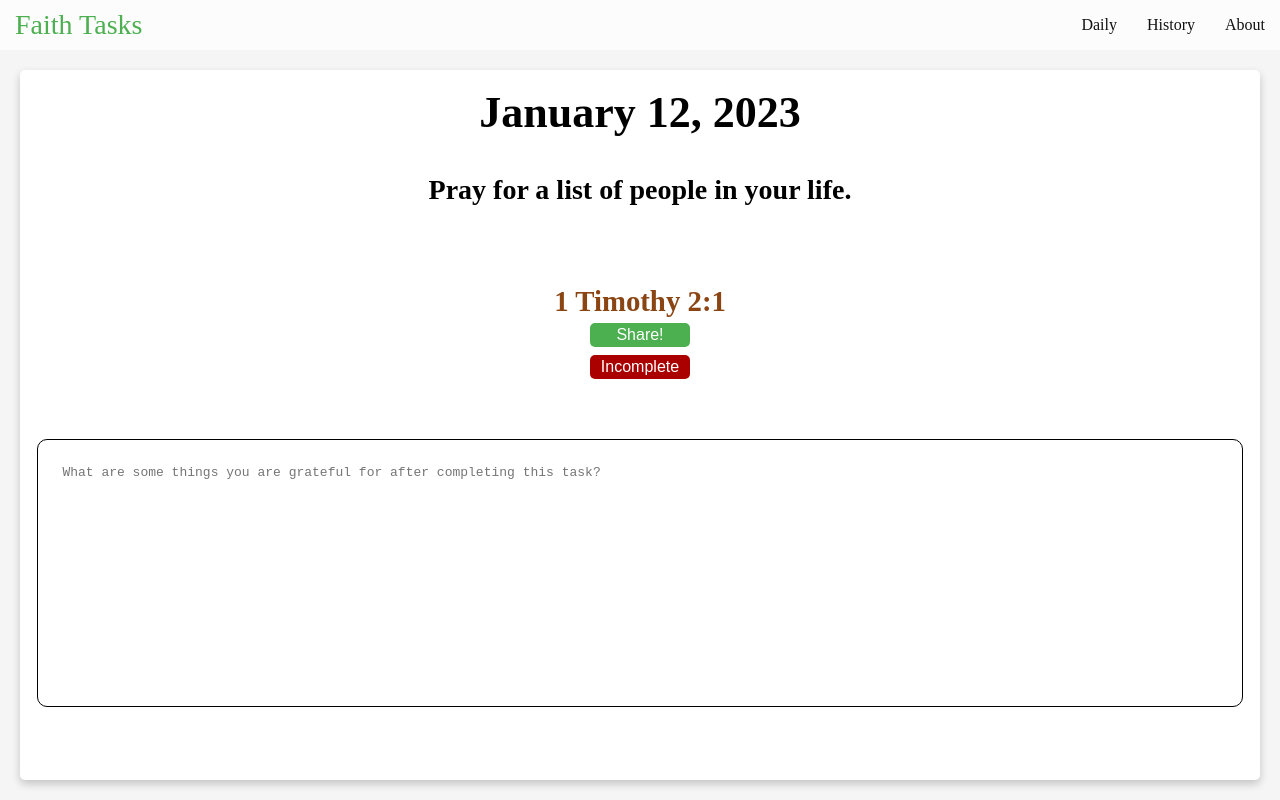
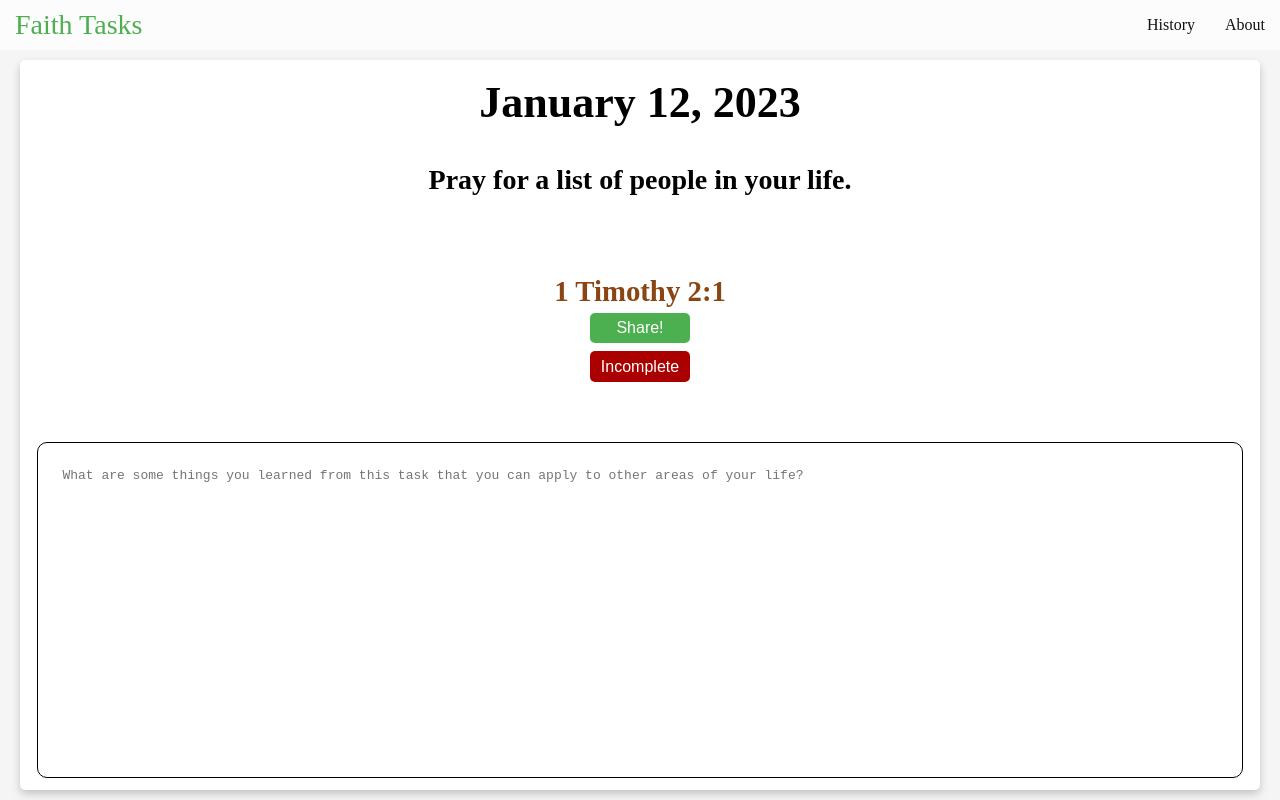
Before and after one commit to ryannarnoldd/FaithTasks, a React (Create React App) app: page / in a window 1280 px wide. Built offline with nearby package versions, Linux system fonts and the light colour scheme.

Commit message:
Adding functions to Utils.js, styles of notes box

```diff
--- a/src/Utils.js
+++ b/src/Utils.js
@@ -33,3 +33,29 @@ export const fetchTask = (date) => {
         task: history[date] || { title: 'This task could not be found.', description: '', verse: '' }
     }
 }
+
+export const formatLink = (verse) => {
+    const books = {'Genesis': 'GEN','Exodus': 'EXO','Leviticus': 'LEV','Numbers': 'NUM','Deuteronomy': 'DEU','Joshua': 'JOS','Judges': 'JDG','Ruth': 'RUT','1 Samuel': '1SA','2 Samuel': '2SA','1 Kings': '1KI','2 Kings': '2KI','1 Chronicles': '1CH','2 Chronicles': '2CH','Ezra': 'EZR','Nehemiah': 'NEH','Esther': 'EST','Job': 'JOB','Psalms': 'PSA','Proverbs': 'PRO','Ecclesiastes': 'ECC','Song of Solomon': 'SNG','Isaiah': 'ISA','Jeremiah': 'JER','Lamentations': 'LAM','Ezekiel': 'EZK','Daniel': 'DAN','Hosea': 'HOS','Joel': 'JOL','Amos': 'AMO','Obadiah': 'OBA','Jonah': 'JON','Micah': 'MIC','Nahum': 'NAM','Habakkuk': 'HAB','Zephaniah': 'ZEP','Haggai': 'HAG','Zechariah': 'ZEC','Malachi': 'MAL','Matthew': 'MAT','Mark': 'MRK','Luke': 'LUK','John': 'JHN','Acts': 'ACT','Romans': 'ROM','1 Corinthians': '1CO','2 Corinthians': '2CO','Galatians': 'GAL','Ephesians': 'EPH','Philippians': 'PHP','Colossians': 'COL','1 Thessalonians': '1TH','2 Thessalonians': '2TH','1 Timothy': '1TI','2 Timothy': '2TI','Titus': 'TIT','Philemon': 'PHM','Hebrews': 'HEB','James': 'JAS','1 Peter': '1PE','2 Peter': '2PE','1 John': '1JN','2 John': '2JN','3 John': '3JN','Jude': 'JUD','Revelation': 'REV'}
+
+    var [ book, chapter, verseNum] = verse.split(/(\d+):/);
+    book = book.trim();
+
+    return `https://my.bible.com/bible/116/${books[book]}.${chapter}.${verseNum}`;
+}
+
+export const getRandomQuestion = () => {
+    const questions = [
+        "What was your main takeway from the task?",
+        "What does this task teach us about God?",
+        "What are some things you struggled with during this task?",
+        "What are some things you will do differently next time you complete this task?",
+        "How can you apply this task to your everyday life?",
+        "What are some things you are grateful for after completing this task?",
+        "What are some things you wish to improve upon after completing this task?",
+        "What is something that stood out to you during this task?",
+        "What are some things you will remember from this task?",
+        "What are some things you learned from this task that you can apply to other areas of your life?"
+      ]
+
+    return questions[Math.floor(Math.random() * questions.length)];
+}
--- a/src/components/Navbar.js
+++ b/src/components/Navbar.js
@@ -6,7 +6,6 @@ const Navbar = () => {
     <nav>
       <a href="/">Faith Tasks</a>
       <div className="links">
-        <a href="daily">Daily</a>
         <a href="history">History</a>
         <a href="about">About</a>
       </div>
--- a/src/components/Task.js
+++ b/src/components/Task.js
@@ -1,22 +1,23 @@
 import { React, useState, useEffect } from 'react';
-import { getDateString } from '../Utils';
+import { getDateString, formatLink, getRandomQuestion } from '../Utils.js';
 import '../style.scss';
 
+function getTotalData(date, complete, notes) {
+  var localData = localStorage.getItem("data");
+  localData = localData ? JSON.parse(localData) : {};
+
+  var newData = { [date]: {
+    "complete": complete,
+    "notes": notes
+  }};
+
+  return {
+    ...localData,
+    ...newData
+  };
+}
+
 const Task = ({ date, task: { title, verse }}) => {
-  const questions = [
-    "What was your main takeway from the task?",
-    "What does this task teach us about God?",
-    "What are some things you struggled with during this task?",
-    "What are some things you will do differently next time you complete this task?",
-    "How can you apply this task to your everyday life?",
-    "What are some things you are grateful for after completing this task?",
-    "What are some things you wish to improve upon after completing this task?",
-    "What is something that stood out to you during this task?",
-    "What are some things you will remember from this task?",
-    "What are some things you learned from this task that you can apply to other areas of your life?"
-  ]
-  const randomQuestion = questions[Math.floor(Math.random() * questions.length)];
-
   const dateString = getDateString(date);
 
   const localData = localStorage.getItem("data") ? JSON.parse(localStorage.getItem("data")) : {};
@@ -25,33 +26,9 @@ const Task = ({ date, task: { title, verse }}) => {
 
   const [data] = useState(getTotalData(complete, notes));
 
-  function getTotalData(complete, notes) {
-    var localData = localStorage.getItem("data");
-    localData = localData ? JSON.parse(localData) : {};
-
-    var newData = { [date]: {
-      "complete": complete,
-      "notes": notes
-    }};
-
-    return {
-      ...localData,
-      ...newData
-    };
-  }
-
   useEffect(() => {
-    localStorage.setItem("data", JSON.stringify(getTotalData(complete, notes)));
-  }, [data, complete, notes]); // eslint-disable-line react-hooks/exhaustive-deps
-
-  function formatLink (verse) {
-    const books = {'Genesis': 'GEN','Exodus': 'EXO','Leviticus': 'LEV','Numbers': 'NUM','Deuteronomy': 'DEU','Joshua': 'JOS','Judges': 'JDG','Ruth': 'RUT','1 Samuel': '1SA','2 Samuel': '2SA','1 Kings': '1KI','2 Kings': '2KI','1 Chronicles': '1CH','2 Chronicles': '2CH','Ezra': 'EZR','Nehemiah': 'NEH','Esther': 'EST','Job': 'JOB','Psalms': 'PSA','Proverbs': 'PRO','Ecclesiastes': 'ECC','Song of Solomon': 'SNG','Isaiah': 'ISA','Jeremiah': 'JER','Lamentations': 'LAM','Ezekiel': 'EZK','Daniel': 'DAN','Hosea': 'HOS','Joel': 'JOL','Amos': 'AMO','Obadiah': 'OBA','Jonah': 'JON','Micah': 'MIC','Nahum': 'NAM','Habakkuk': 'HAB','Zephaniah': 'ZEP','Haggai': 'HAG','Zechariah': 'ZEC','Malachi': 'MAL','Matthew': 'MAT','Mark': 'MRK','Luke': 'LUK','John': 'JHN','Acts': 'ACT','Romans': 'ROM','1 Corinthians': '1CO','2 Corinthians': '2CO','Galatians': 'GAL','Ephesians': 'EPH','Philippians': 'PHP','Colossians': 'COL','1 Thessalonians': '1TH','2 Thessalonians': '2TH','1 Timothy': '1TI','2 Timothy': '2TI','Titus': 'TIT','Philemon': 'PHM','Hebrews': 'HEB','James': 'JAS','1 Peter': '1PE','2 Peter': '2PE','1 John': '1JN','2 John': '2JN','3 John': '3JN','Jude': 'JUD','Revelation': 'REV'}
-
-    var [ book, chapter, verseNum] = verse.split(/(\d+):/);
-    book = book.trim();
-
-    return `https://my.bible.com/bible/116/${books[book]}.${chapter}.${verseNum}`;
-  }
+    localStorage.setItem("data", JSON.stringify(getTotalData(date, complete, notes)));
+  }, [data, date, complete, notes]);
 
   function copyToClipboard() {
     navigator.clipboard.writeText(window.location.href);
@@ -66,13 +43,11 @@ const Task = ({ date, task: { title, verse }}) => {
     document.getElementById("complete").innerHTML = complete ? "Incomplete" : "Complete";
   }
 
-
   return (
     <div className="task">
       <h1>{dateString}</h1>
 
-      <br />
-      <br />
+      <br /> <br />
 
       <div style={{display: 'flex', justifyContent: 'space-between', alignItems: 'center'}}>
         <p>{ title }</p>
@@ -80,17 +55,12 @@ const Task = ({ date, task: { title, verse }}) => {
 
       <br /> <br />
 
-      <h2>
-        <a id="verse" href={formatLink(verse)} target="_blank" rel="noreferrer">
-          {verse}
-        </a>
-      </h2>
+      <h2><a id="verse" href={formatLink(verse)} target="_blank" rel="noreferrer">{verse}</a></h2>
 
       <button id="share" onClick={ copyToClipboard }>Share!</button>
       <button id="complete" value="false" onClick={ updateComplete } style={{marginTop: '0.5em', backgroundColor: (complete ? 'green' : '#aa0000')}}>{complete ? "Complete" : "Incomplete"}</button>
 
-      <textarea id="notes" placeholder={ randomQuestion } value={ notes } onChange={ e => setNotes(e.target.value) }></textarea>
-
+      <textarea id="notes" placeholder={ getRandomQuestion() } value={ notes } onChange={ e => setNotes(e.target.value) }></textarea>
 
     </div>
   );
--- a/src/pages/Home.js
+++ b/src/pages/Home.js
@@ -4,6 +4,7 @@ import { fetchDailyTask } from '../Utils.js';
 import Task from '../components/Task';
 const { date, task } = fetchDailyTask();
 
+// var verses = ["John 3:16", "Matthew 6:33", "Isaiah 40:31", "John 14:6", "Philippians 4:13", "Isaiah 41:10", "Matthew 11:28-30", "John 15:5", "Matthew 7:7-8", "Proverbs 3:5-6", "James 1:22-25", "Matthew 5:16", "Proverbs 16:3", "Matthew 6:9-13", "Romans 8:28", "Psalms 23:1-6", "Proverbs 17:17", "Matthew 22:37-40", "Philippians 4:6-7", "Romans 12:2", "Proverbs 3:5-6", "Matthew 6:25-34", "Isaiah 26:3", "Matthew 28:18-20", "John 10:10", "Proverbs 3:5-6", "Isaiah 54:17", "Matthew 7:21", "Romans 8:38-39", "Proverbs 3:5-6", "1 Corinthians 13:4-8", "James 4:8", "Proverbs 3:5-6"];
 const Home = () => {
 
   return (
--- a/src/pages/Task.js
+++ b/src/pages/Task.js
@@ -4,7 +4,6 @@ import '../style.scss';
 import { fetchTask } from '../Utils.js';
 import { useParams } from 'react-router-dom';
 
-// var verses = ["John 3:16", "Matthew 6:33", "Isaiah 40:31", "John 14:6", "Philippians 4:13", "Isaiah 41:10", "Matthew 11:28-30", "John 15:5", "Matthew 7:7-8", "Proverbs 3:5-6", "James 1:22-25", "Matthew 5:16", "Proverbs 16:3", "Matthew 6:9-13", "Romans 8:28", "Psalms 23:1-6", "Proverbs 17:17", "Matthew 22:37-40", "Philippians 4:6-7", "Romans 12:2", "Proverbs 3:5-6", "Matthew 6:25-34", "Isaiah 26:3", "Matthew 28:18-20", "John 10:10", "Proverbs 3:5-6", "Isaiah 54:17", "Matthew 7:21", "Romans 8:38-39", "Proverbs 3:5-6", "1 Corinthians 13:4-8", "James 4:8", "Proverbs 3:5-6"];
 const Task = () => {
     var { date } = useParams();
     var task = fetchTask(date).task;
--- a/src/style.scss
+++ b/src/style.scss
@@ -60,8 +60,8 @@ nav {
   display: flex;
   flex-direction: column;
   align-items: center;
-  margin-top: 20px;
-  margin-bottom: 20px;
+  margin-top: 10px;
+  margin-bottom: 10px;
   width: 95%;
   // height: 100%;
 
@@ -138,14 +138,12 @@ nav {
     resize: none;
 
     margin: 5%;
+    margin-bottom: 0;
     padding: 2%;
     width: 95%;
     height: 100%;
 
     &:focus { outline: none; }
-
-
-    // &:focus { outline: none; }
   }
 
 }
```
Also changed, not shown: public/index.html (+0 -20 lines).
